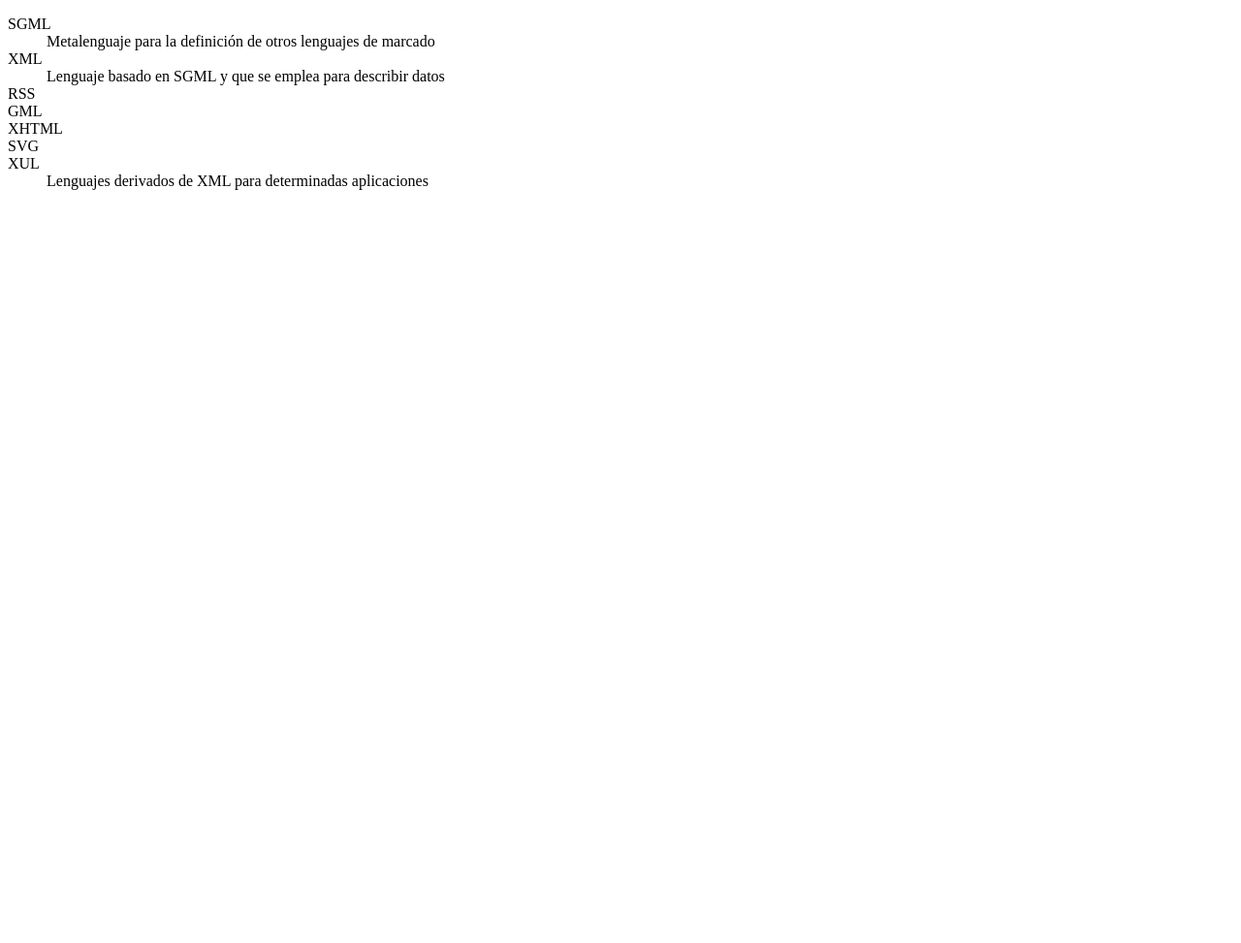
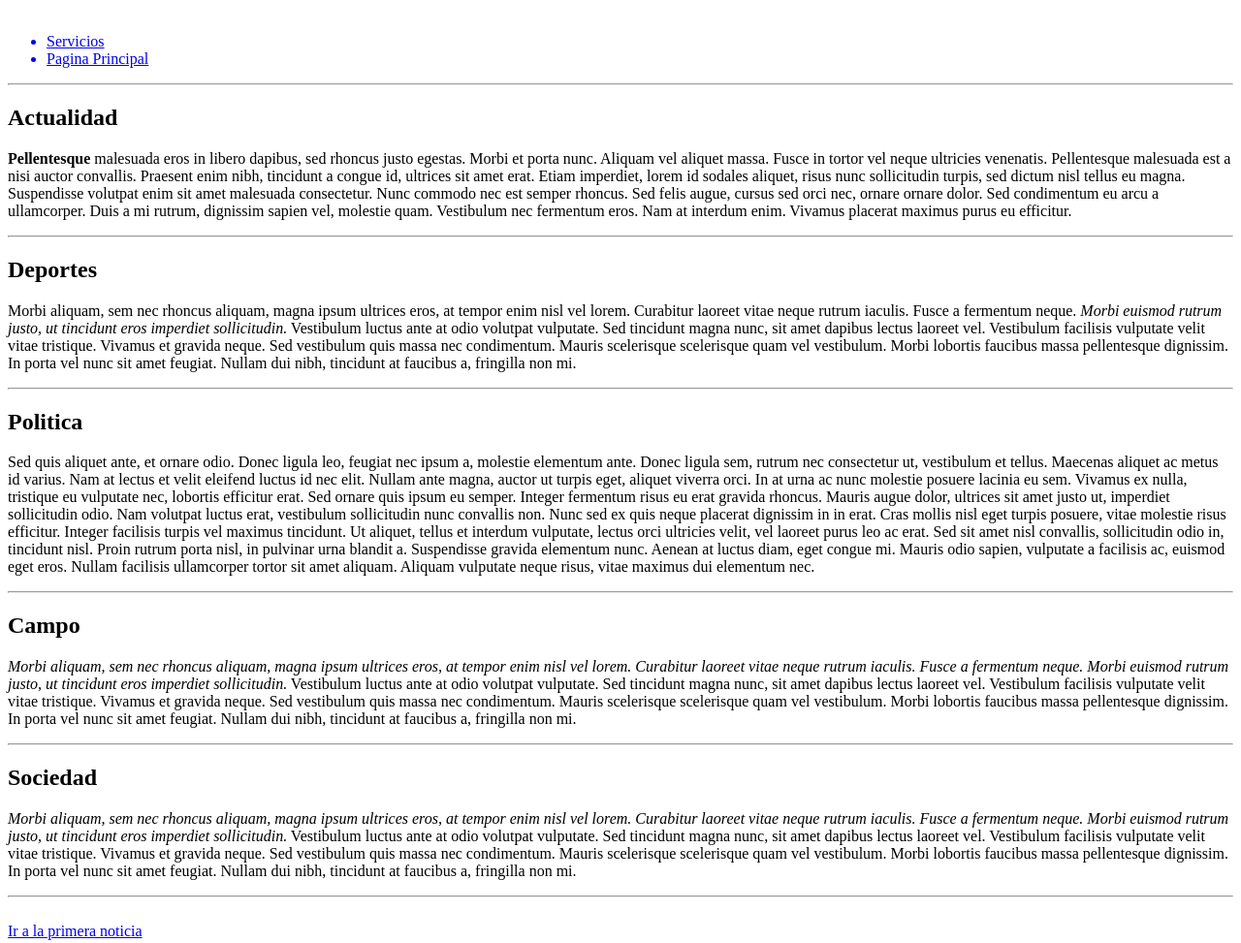
Before and after one commit to ullagonza/coderhouse-1142-tp1, a plain HTML site: page Clase 2/clase2.html in a window 1280 px wide. Shown: the whole page at 97% size. Before the commit the page ends 800 px from the top, so only its background shows below. Drawn offline with Linux system fonts and the light colour scheme.

Commit message:
Seguir la consigna

```diff
--- a/Clase 2/clase2.html
+++ b/Clase 2/clase2.html
@@ -2,27 +2,59 @@
 <html>
   <head>
     <meta charset="utf-8">
-    <title></title>
+    <title>Pagina Principal</title>
+    <nav>
+      <ul>
+        <br/>
+        <a href="servicios.html"><li>Servicios</li></a>
+        <a href="clase2.html"><li>Pagina Principal</li></a>
+      </ul>
+    </nav>
+    <hr>
+    <article id="art1">
+      <h2>Actualidad</h2>
+      <p>
+        <strong>Pellentesque</strong> malesuada eros in libero dapibus, sed rhoncus justo egestas. Morbi et porta nunc. Aliquam vel aliquet massa. Fusce in tortor vel neque ultricies venenatis. Pellentesque malesuada est a nisi auctor convallis. Praesent enim nibh, tincidunt a congue id, ultrices sit amet erat. Etiam imperdiet, lorem id sodales aliquet, risus nunc sollicitudin turpis, sed dictum nisl tellus eu magna. Suspendisse volutpat enim sit amet malesuada consectetur. Nunc commodo nec est semper rhoncus. Sed felis augue, cursus sed orci nec, ornare ornare dolor. Sed condimentum eu arcu a ullamcorper. Duis a mi rutrum, dignissim sapien vel, molestie quam. Vestibulum nec fermentum eros. Nam at interdum enim. Vivamus placerat maximus purus eu efficitur.
+      </p>
+    </article>
+    <hr>
+    <article id="art2">
+
+      <h2>Deportes</h2>
+      <p>
+        Morbi aliquam, sem nec rhoncus aliquam, magna ipsum ultrices eros, at tempor enim nisl vel lorem. Curabitur laoreet vitae neque rutrum iaculis. Fusce a fermentum neque. <i>Morbi euismod rutrum justo, ut tincidunt eros imperdiet sollicitudin.</i> Vestibulum luctus ante at odio volutpat vulputate. Sed tincidunt magna nunc, sit amet dapibus lectus laoreet vel. Vestibulum facilisis vulputate velit vitae tristique. Vivamus et gravida neque. Sed vestibulum quis massa nec condimentum. Mauris scelerisque scelerisque quam vel vestibulum. Morbi lobortis faucibus massa pellentesque dignissim. In porta vel nunc sit amet feugiat. Nullam dui nibh, tincidunt at faucibus a, fringilla non mi.
+      </p>
+
+    </article>
+    <hr>
+    <article id="art3">
+      <h2>Politica</h2>
+      <p>
+        Sed quis aliquet ante, et ornare odio. Donec ligula leo, feugiat nec ipsum a, molestie elementum ante. Donec ligula sem, rutrum nec consectetur ut, vestibulum et tellus. Maecenas aliquet ac metus id varius. Nam at lectus et velit eleifend luctus id nec elit. Nullam ante magna, auctor ut turpis eget, aliquet viverra orci. In at urna ac nunc molestie posuere lacinia eu sem. Vivamus ex nulla, tristique eu vulputate nec, lobortis efficitur erat. Sed ornare quis ipsum eu semper. Integer fermentum risus eu erat gravida rhoncus. Mauris augue dolor, ultrices sit amet justo ut, imperdiet sollicitudin odio. Nam volutpat luctus erat, vestibulum sollicitudin nunc convallis non. Nunc sed ex quis neque placerat dignissim in in erat. Cras mollis nisl eget turpis posuere, vitae molestie risus efficitur. Integer facilisis turpis vel maximus tincidunt.
+        Ut aliquet, tellus et interdum vulputate, lectus orci ultricies velit, vel laoreet purus leo ac erat. Sed sit amet nisl convallis, sollicitudin odio in, tincidunt nisl. Proin rutrum porta nisl, in pulvinar urna blandit a. Suspendisse gravida elementum nunc. Aenean at luctus diam, eget congue mi. Mauris odio sapien, vulputate a facilisis ac, euismod eget eros. Nullam facilisis ullamcorper tortor sit amet aliquam. Aliquam vulputate neque risus, vitae maximus dui elementum nec.
+      </p>
+    </article>
+    <hr>
+    <article id="art4">
+
+      <h2>Campo</h2>
+      <p>
+        <em>Morbi aliquam, sem nec rhoncus aliquam, magna ipsum ultrices eros, at tempor enim nisl vel lorem. Curabitur laoreet vitae neque rutrum iaculis. Fusce a fermentum neque.</em> <i>Morbi euismod rutrum justo, ut tincidunt eros imperdiet sollicitudin.</i> Vestibulum luctus ante at odio volutpat vulputate. Sed tincidunt magna nunc, sit amet dapibus lectus laoreet vel. Vestibulum facilisis vulputate velit vitae tristique. Vivamus et gravida neque. Sed vestibulum quis massa nec condimentum. Mauris scelerisque scelerisque quam vel vestibulum. Morbi lobortis faucibus massa pellentesque dignissim. In porta vel nunc sit amet feugiat. Nullam dui nibh, tincidunt at faucibus a, fringilla non mi.
+      </p>
+    </article>
+<hr>
+    <article id="art5">
+
+      <h2>Sociedad</h2>
+      <p>
+        <em>Morbi aliquam, sem nec rhoncus aliquam, magna ipsum ultrices eros, at tempor enim nisl vel lorem. Curabitur laoreet vitae neque rutrum iaculis. Fusce a fermentum neque.</em> <i>Morbi euismod rutrum justo, ut tincidunt eros imperdiet sollicitudin.</i> Vestibulum luctus ante at odio volutpat vulputate. Sed tincidunt magna nunc, sit amet dapibus lectus laoreet vel. Vestibulum facilisis vulputate velit vitae tristique. Vivamus et gravida neque. Sed vestibulum quis massa nec condimentum. Mauris scelerisque scelerisque quam vel vestibulum. Morbi lobortis faucibus massa pellentesque dignissim. In porta vel nunc sit amet feugiat. Nullam dui nibh, tincidunt at faucibus a, fringilla non mi.
+      </p>
+    </article>
+    <hr>
+  </br>
+<footer><a href="#art1">Ir a la primera noticia</a></footer>
+
   </head>
   <body>
-    <article>
-      <header>
-
-      </header>
-      <dl>
-        <dt>SGML</dt>
-        <dd>Metalenguaje para la definición de otros lenguajes de marcado</dd>
-
-        <dt>XML</dt>
-        <dd>Lenguaje basado en SGML y que se emplea para describir datos</dd>
-
-        <dt>RSS</dt>
-        <dt>GML</dt>
-        <dt>XHTML</dt>
-        <dt>SVG</dt>
-        <dt>XUL</dt>
-        <dd>Lenguajes derivados de XML para determinadas aplicaciones</dd>
-      </dl>
-    </article>
   </body>
 </html>
```
Also changed, not shown: Clase 2/servicios.html (added, +34 -0 lines), Clase 2/clase 2.txt, Clase 2/internet.png (added), Clase 2/movil.png (added).
